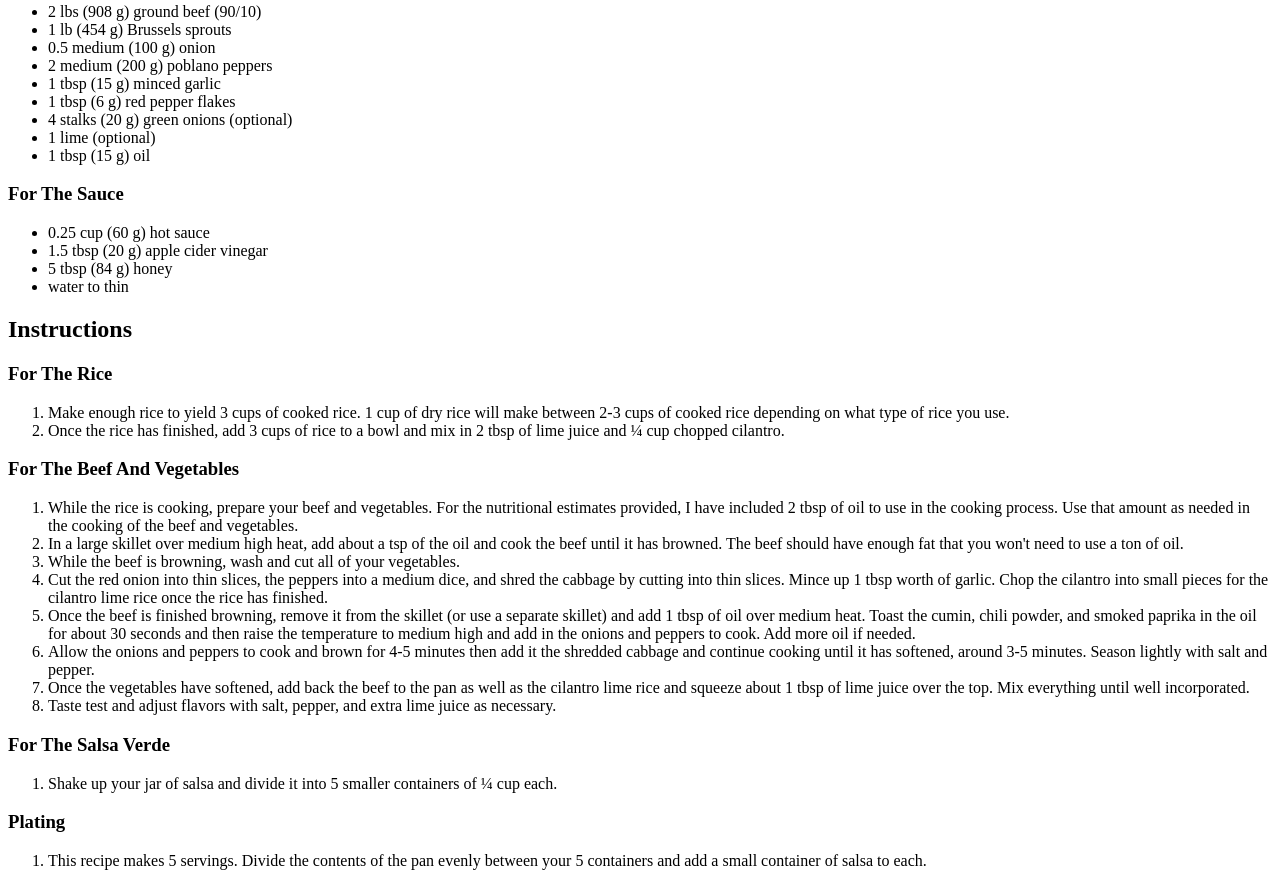
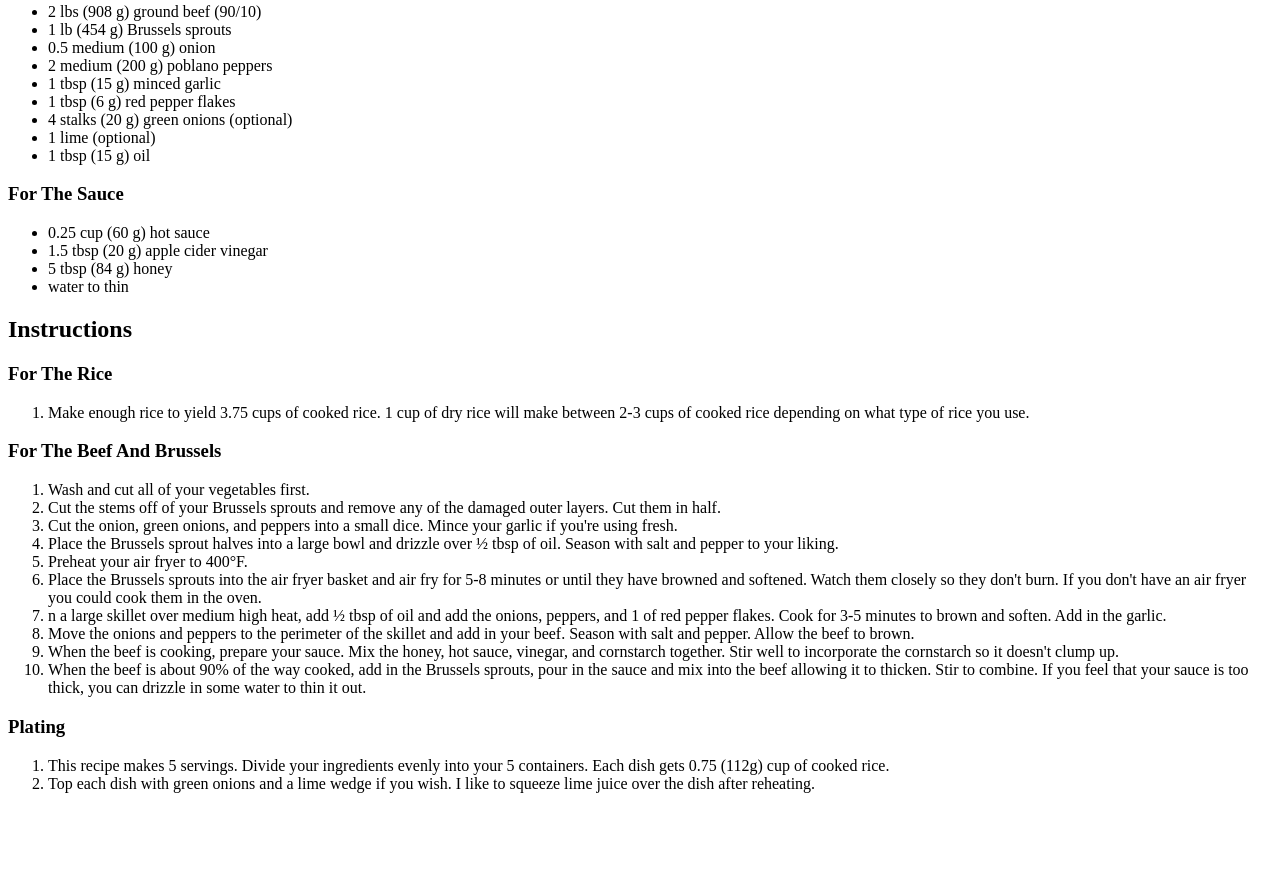
Before and after one commit to baogiaha/odin-recipes, a plain HTML site: page recipes/firecracker-beef.html in a window 1280 px wide. Shown: the part 1038-1924 px from the top of the page. After the commit the page ends 1847 px from the top, so only its background shows below. Drawn offline with Linux system fonts and the light colour scheme.

Commit message:
Added Instructions to FB.html

```diff
--- a/recipes/firecracker-beef.html
+++ b/recipes/firecracker-beef.html
@@ -51,29 +51,25 @@
             <h2>Instructions</h2>
             <h3>For The Rice</h3>
             <ol>
-                <li>Make enough rice to yield 3 cups of cooked rice. 1 cup of dry rice will make between 2-3 cups of cooked rice depending on what type of rice you use.</li>
-                <li>Once the rice has finished, add 3 cups of rice to a bowl and mix in 2 tbsp of lime juice and ¼ cup chopped cilantro.</li>
+                <li>Make enough rice to yield 3.75 cups of cooked rice. 1 cup of dry rice will make between 2-3 cups of cooked rice depending on what type of rice you use.</li>
             </ol>
-            <h3>For The Beef And Vegetables</h3>
+            <h3>For The Beef And Brussels</h3>
             <ol>
-                <li>While the rice is cooking, prepare your beef and vegetables. For the nutritional estimates provided, I have included 2 tbsp of oil to use in the cooking process. Use that amount as needed in the cooking of the beef and vegetables.</li>
-                <li>In a large skillet over medium high heat, add about a tsp of the oil and cook the beef until it has browned. The beef should have enough fat that you won't need to use a ton of oil.</li>
-                <li>While the beef is browning, wash and cut all of your vegetables.</li>
-                <li>Cut the red onion into thin slices, the peppers into a medium dice, and shred the cabbage by cutting into thin slices. Mince up 1 tbsp worth of garlic. Chop the cilantro into small pieces for the cilantro lime rice once the rice has finished.</li>
-                <li>Once the beef is finished browning, remove it from the skillet (or use a separate skillet) and add 1 tbsp of oil over medium heat. Toast the cumin, chili powder, and smoked paprika in the oil for about 30 seconds and then raise the temperature to medium high and add in the onions and peppers to cook. Add more oil if needed.</li>
-                <li>Allow the onions and peppers to cook and brown for 4-5 minutes then add it the shredded cabbage and continue cooking until it has softened, around 3-5 minutes. Season lightly with salt and pepper.</li>
-                <li>Once the vegetables have softened, add back the beef to the pan as well as the cilantro lime rice and squeeze about 1 tbsp of lime juice over the top. Mix everything until well incorporated.</li>
-                <li>Taste test and adjust flavors with salt, pepper, and extra lime juice as necessary.</li>
-            </ol>
-            <h3>For The Salsa Verde</h3>
-            <ol>
-                <li>Shake up your jar of salsa and divide it into 5 smaller containers of ¼ cup each.</li>
+                <li>Wash and cut all of your vegetables first.</li>
+                <li>Cut the stems off of your Brussels sprouts and remove any of the damaged outer layers. Cut them in half.</li>
+                <li>Cut the onion, green onions, and peppers into a small dice. Mince your garlic if you're using fresh.</li>
+                <li>Place the Brussels sprout halves into a large bowl and drizzle over ½ tbsp of oil. Season with salt and pepper to your liking.</li>
+                <li>Preheat your air fryer to 400°F.</li>
+                <li>Place the Brussels sprouts into the air fryer basket and air fry for 5-8 minutes or until they have browned and softened. Watch them closely so they don't burn. If you don't have an air fryer you could cook them in the oven.</li>
+                <li>n a large skillet over medium high heat, add ½ tbsp of oil and add the onions, peppers, and 1 of red pepper flakes. Cook for 3-5 minutes to brown and soften. Add in the garlic.</li>
+                <li>Move the onions and peppers to the perimeter of the skillet and add in your beef. Season with salt and pepper. Allow the beef to brown.</li>
+                <li>When the beef is cooking, prepare your sauce. Mix the honey, hot sauce, vinegar, and cornstarch together. Stir well to incorporate the cornstarch so it doesn't clump up.</li>
+                <li>When the beef is about 90% of the way cooked, add in the Brussels sprouts, pour in the sauce and mix into the beef allowing it to thicken. Stir to combine. If you feel that your sauce is too thick, you can drizzle in some water to thin it out.</li>
             </ol>
             <h3>Plating</h3>
             <ol>
-                <li>This recipe makes 5 servings. Divide the contents of the pan evenly between your 5 containers and add a small container of salsa to each.</li>
+                <li>This recipe makes 5 servings. Divide your ingredients evenly into your 5 containers. Each dish gets 0.75 (112g) cup of cooked rice.</li>
+                <li>Top each dish with green onions and a lime wedge if you wish. I like to squeeze lime juice over the dish after reheating.</li>
             </ol>
-
-
         </body>
     </html>
```
